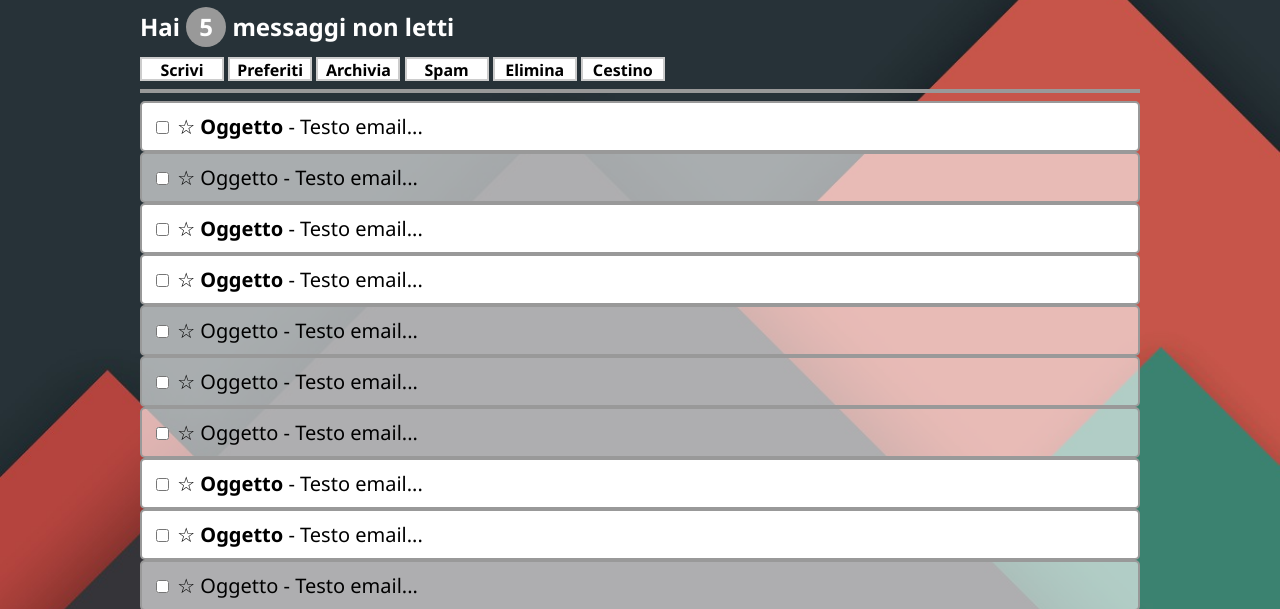
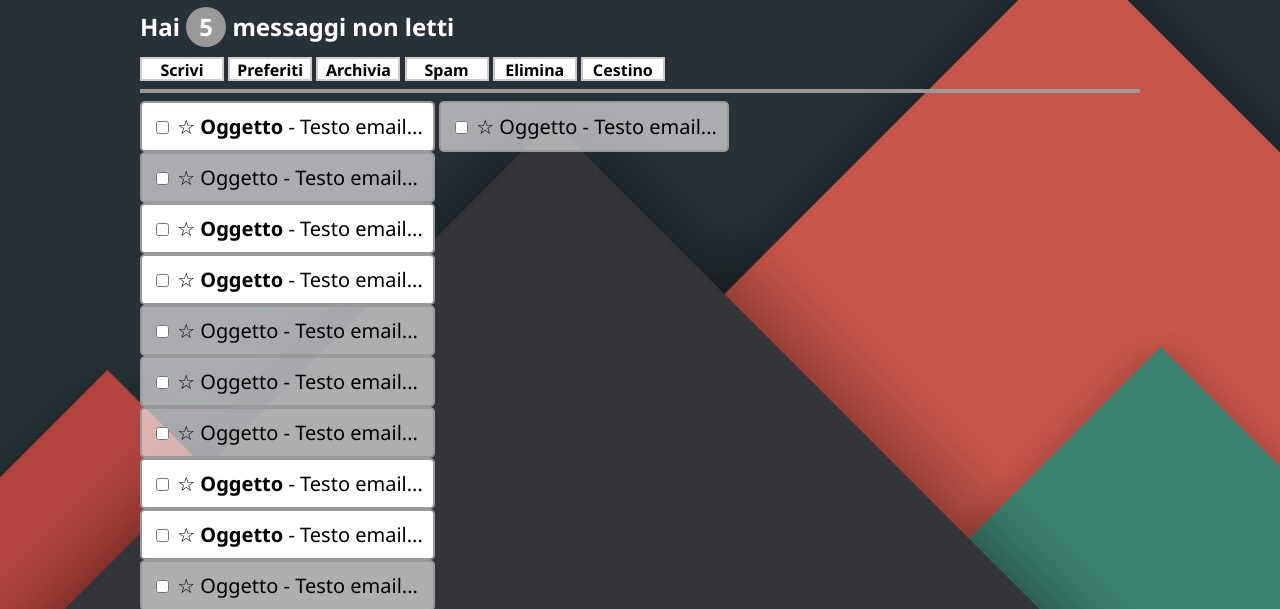
Before and after one commit to PaoloFrancesco-Marino/htmlcss-gmail, a plain HTML site: page index.html in a window 1280 px wide. Shown: the part 135-744 px from the top of the page. Drawn offline with Linux system fonts and the light colour scheme.

Commit message:
Spostamento Layout - Laterale

```diff
--- a/index.html
+++ b/index.html
@@ -55,7 +55,7 @@
         </section>
 
         <!-- lista-email -->
-        <section>
+        <section class="spostamento-laterale">
           <div class="email nonletti">
             <input type="checkbox" name="checkbox" value="">
             <span title="Aggiungi ai Preferiti">&star;</span>
@@ -125,12 +125,23 @@
             <span>Oggetto</span>
             <span class="testo-aggiuntivo">Testo email</span>
           </div>
+        </section>
 
-          <hr class="linee-hr">
+        <section class="spostamento-laterale">
+
+          <div class="contenuto-email">
+            <input type="checkbox" name="checkbox" value="">
+            <span title="Aggiungi ai Preferiti">&star;</span>
+            <span>Oggetto</span>
+            <span class="testo-aggiuntivo">Testo email</span>
+          </div>
         </section>
+
+
       </main>
 
       <footer>
+        <hr class="linee-hr">
         <div id="finale-pagina">
           <strong id="gmail-text">Gmail</strong> powered by Paolo
         </div>
--- a/styles/main.css
+++ b/styles/main.css
@@ -92,6 +92,19 @@ body {
   content: '- '
 }
 
+.spostamento-laterale {
+  display: inline-block;
+  vertical-align: top;
+}
+
+.contenuto-email {
+  padding: 10px;
+  border: solid 2px #999;
+  border-radius: 5px;
+  font-size: 20px;
+  background: rgba(255,255,255, 0.6);
+}
+
 /* footer */
 #finale-pagina {
   color: #fff;
```
